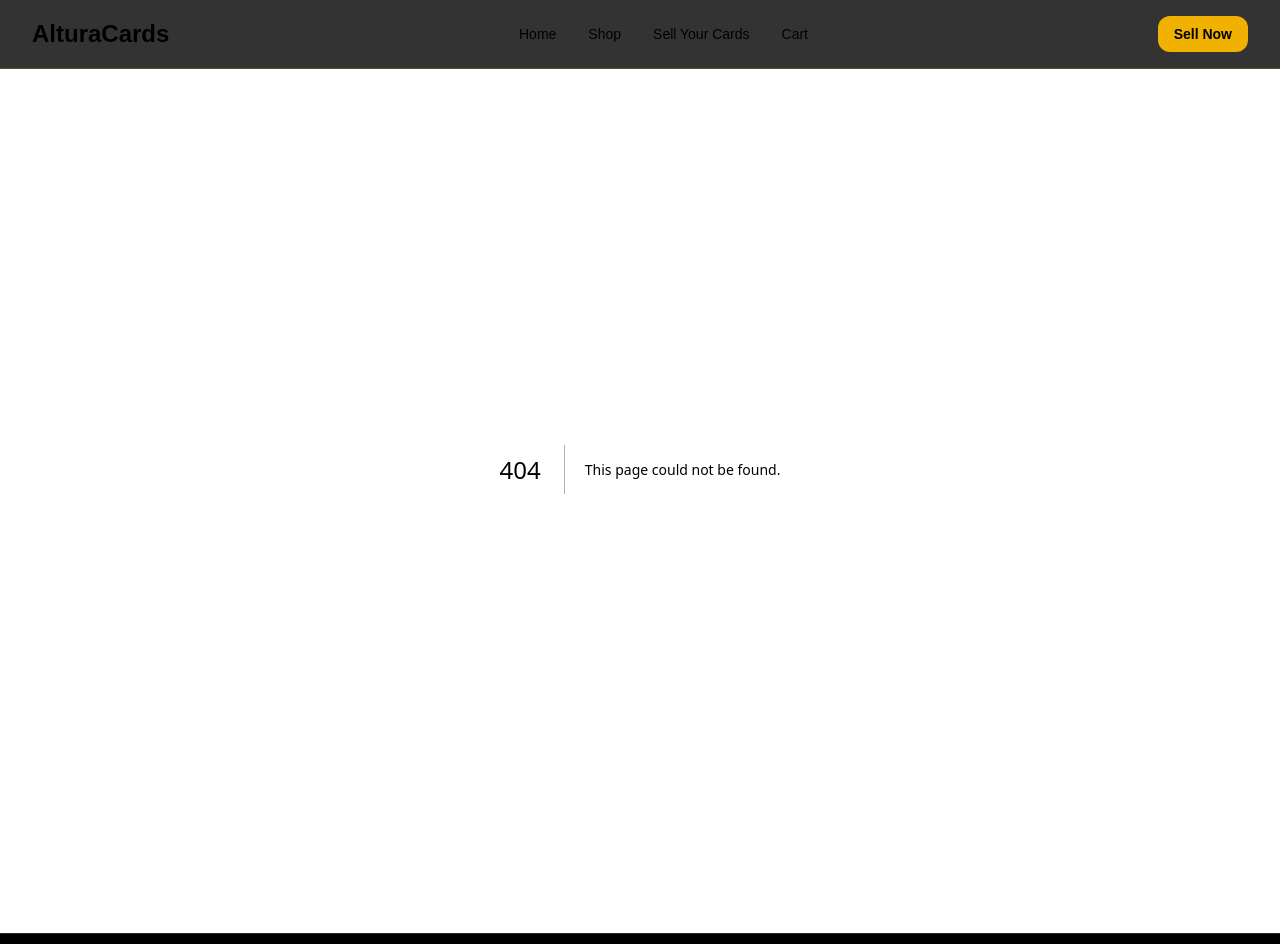
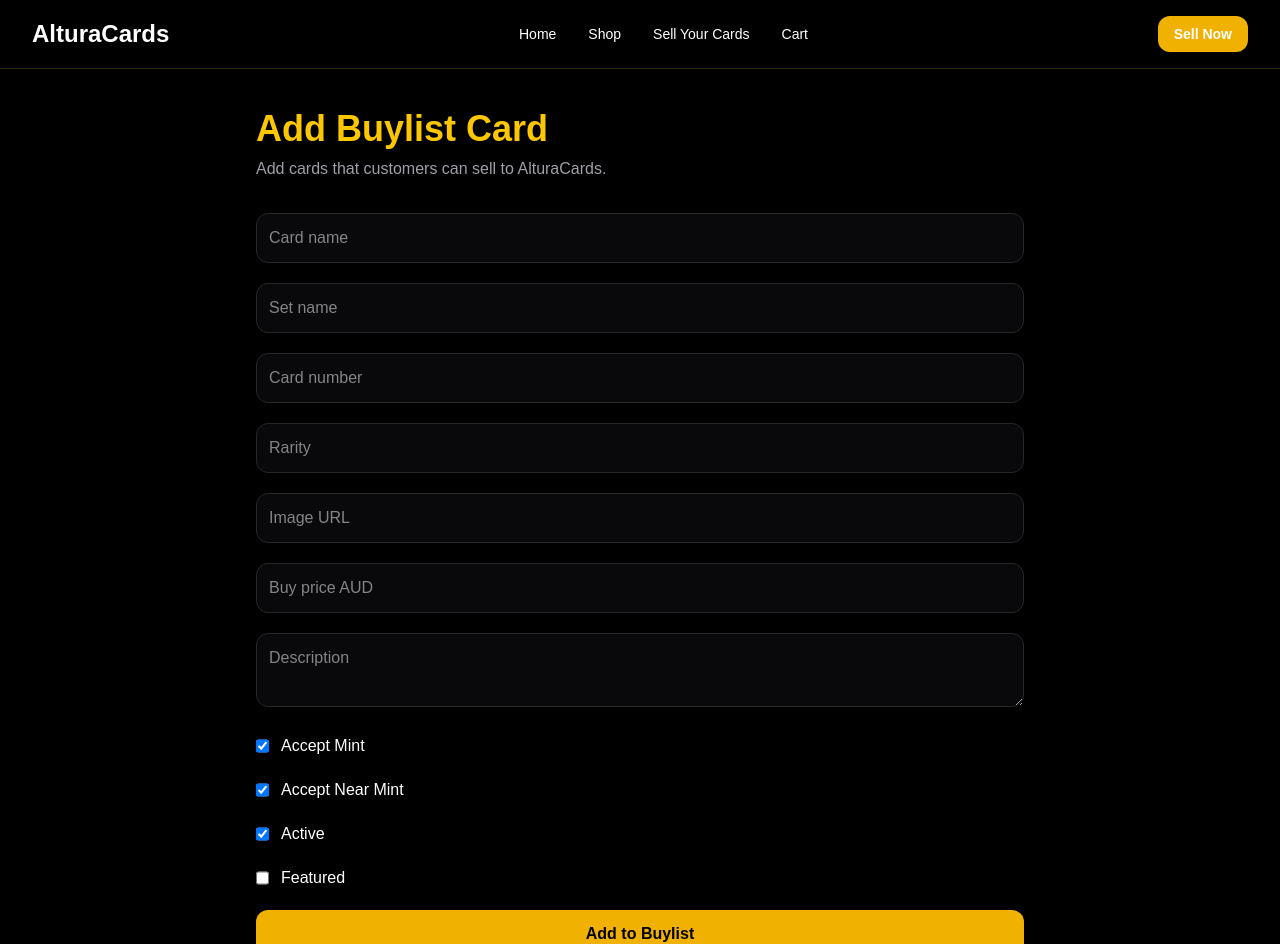
Before and after one commit to alturacards/alturacards, a Next.js app: page /admin/buylist in a window 1280 px wide. Before the commit this address had no page. Shown: the top 944 px of the page. Built offline with nearby package versions, Linux system fonts and the light colour scheme.

Commit message:
Add admin buylist page

```diff
--- /dev/null
+++ b/app/admin/buylist/page.tsx
@@ -0,0 +1,177 @@
+"use client";
+
+import { useState } from "react";
+
+export default function AdminBuylistPage() {
+  const [form, setForm] = useState({
+    name: "",
+    setName: "",
+    cardNumber: "",
+    rarity: "",
+    imageUrl: "",
+    buyPrice: "",
+    acceptsMint: true,
+    acceptsNearMint: true,
+    active: true,
+    featured: false,
+    description: "",
+  });
+
+  const [message, setMessage] = useState("");
+
+  const updateField = (field: string, value: string | boolean) => {
+    setForm((prev) => ({ ...prev, [field]: value }));
+  };
+
+  const handleSubmit = async (e: React.FormEvent) => {
+    e.preventDefault();
+    setMessage("");
+
+    const res = await fetch("/api/admin/buylist", {
+      method: "POST",
+      headers: {
+        "Content-Type": "application/json",
+      },
+      body: JSON.stringify(form),
+    });
+
+    if (!res.ok) {
+      setMessage("Failed to add buylist card.");
+      return;
+    }
+
+    setMessage("Buylist card added successfully.");
+
+    setForm({
+      name: "",
+      setName: "",
+      cardNumber: "",
+      rarity: "",
+      imageUrl: "",
+      buyPrice: "",
+      acceptsMint: true,
+      acceptsNearMint: true,
+      active: true,
+      featured: false,
+      description: "",
+    });
+  };
+
+  return (
+    <main className="min-h-screen bg-black px-6 py-10 text-white">
+      <div className="mx-auto max-w-3xl">
+        <h1 className="text-4xl font-bold text-yellow-400">
+          Add Buylist Card
+        </h1>
+
+        <p className="mt-2 text-zinc-400">
+          Add cards that customers can sell to AlturaCards.
+        </p>
+
+        {message && (
+          <div className="mt-6 rounded-xl border border-yellow-500/30 bg-yellow-500/10 p-4 text-yellow-300">
+            {message}
+          </div>
+        )}
+
+        <form onSubmit={handleSubmit} className="mt-8 space-y-5">
+          <input
+            className="w-full rounded-xl border border-zinc-800 bg-zinc-950 p-3"
+            placeholder="Card name"
+            value={form.name}
+            onChange={(e) => updateField("name", e.target.value)}
+            required
+          />
+
+          <input
+            className="w-full rounded-xl border border-zinc-800 bg-zinc-950 p-3"
+            placeholder="Set name"
+            value={form.setName}
+            onChange={(e) => updateField("setName", e.target.value)}
+          />
+
+          <input
+            className="w-full rounded-xl border border-zinc-800 bg-zinc-950 p-3"
+            placeholder="Card number"
+            value={form.cardNumber}
+            onChange={(e) => updateField("cardNumber", e.target.value)}
+          />
+
+          <input
+            className="w-full rounded-xl border border-zinc-800 bg-zinc-950 p-3"
+            placeholder="Rarity"
+            value={form.rarity}
+            onChange={(e) => updateField("rarity", e.target.value)}
+          />
+
+          <input
+            className="w-full rounded-xl border border-zinc-800 bg-zinc-950 p-3"
+            placeholder="Image URL"
+            value={form.imageUrl}
+            onChange={(e) => updateField("imageUrl", e.target.value)}
+            required
+          />
+
+          <input
+            type="number"
+            step="0.01"
+            className="w-full rounded-xl border border-zinc-800 bg-zinc-950 p-3"
+            placeholder="Buy price AUD"
+            value={form.buyPrice}
+            onChange={(e) => updateField("buyPrice", e.target.value)}
+            required
+          />
+
+          <textarea
+            className="w-full rounded-xl border border-zinc-800 bg-zinc-950 p-3"
+            placeholder="Description"
+            value={form.description}
+            onChange={(e) => updateField("description", e.target.value)}
+          />
+
+          <label className="flex gap-3">
+            <input
+              type="checkbox"
+              checked={form.acceptsMint}
+              onChange={(e) => updateField("acceptsMint", e.target.checked)}
+            />
+            Accept Mint
+          </label>
+
+          <label className="flex gap-3">
+            <input
+              type="checkbox"
+              checked={form.acceptsNearMint}
+              onChange={(e) =>
+                updateField("acceptsNearMint", e.target.checked)
+              }
+            />
+            Accept Near Mint
+          </label>
+
+          <label className="flex gap-3">
+            <input
+              type="checkbox"
+              checked={form.active}
+              onChange={(e) => updateField("active", e.target.checked)}
+            />
+            Active
+          </label>
+
+          <label className="flex gap-3">
+            <input
+              type="checkbox"
+              checked={form.featured}
+              onChange={(e) => updateField("featured", e.target.checked)}
+            />
+            Featured
+          </label>
+
+          <button className="w-full rounded-xl bg-yellow-500 px-4 py-3 font-bold text-black hover:bg-yellow-400">
+            Add to Buylist
+          </button>
+        </form>
+      </div>
+    </main>
+  );
+}
--- /dev/null
+++ b/app/api/admin/buylist/route.ts
@@ -0,0 +1,52 @@
+import { NextResponse } from "next/server";
+import { prisma } from "@/lib/prisma";
+
+export async function GET() {
+  try {
+    const items = await prisma.buylistItem.findMany({
+      orderBy: {
+        createdAt: "desc",
+      },
+    });
+
+    return NextResponse.json(items);
+  } catch (error) {
+    console.error("Failed to load buylist:", error);
+
+    return NextResponse.json(
+      { error: "Failed to load buylist" },
+      { status: 500 }
+    );
+  }
+}
+
+export async function POST(req: Request) {
+  try {
+    const body = await req.json();
+
+    const item = await prisma.buylistItem.create({
+      data: {
+        name: body.name,
+        setName: body.setName || null,
+        cardNumber: body.cardNumber || null,
+        rarity: body.rarity || null,
+        imageUrl: body.imageUrl,
+        buyPrice: Number(body.buyPrice || 0),
+        acceptsMint: Boolean(body.acceptsMint),
+        acceptsNearMint: Boolean(body.acceptsNearMint),
+        active: Boolean(body.active),
+        featured: Boolean(body.featured),
+        description: body.description || null,
+      },
+    });
+
+    return NextResponse.json(item, { status: 201 });
+  } catch (error) {
+    console.error("Failed to create buylist item:", error);
+
+    return NextResponse.json(
+      { error: "Failed to create buylist item" },
+      { status: 500 }
+    );
+  }
+}
```
